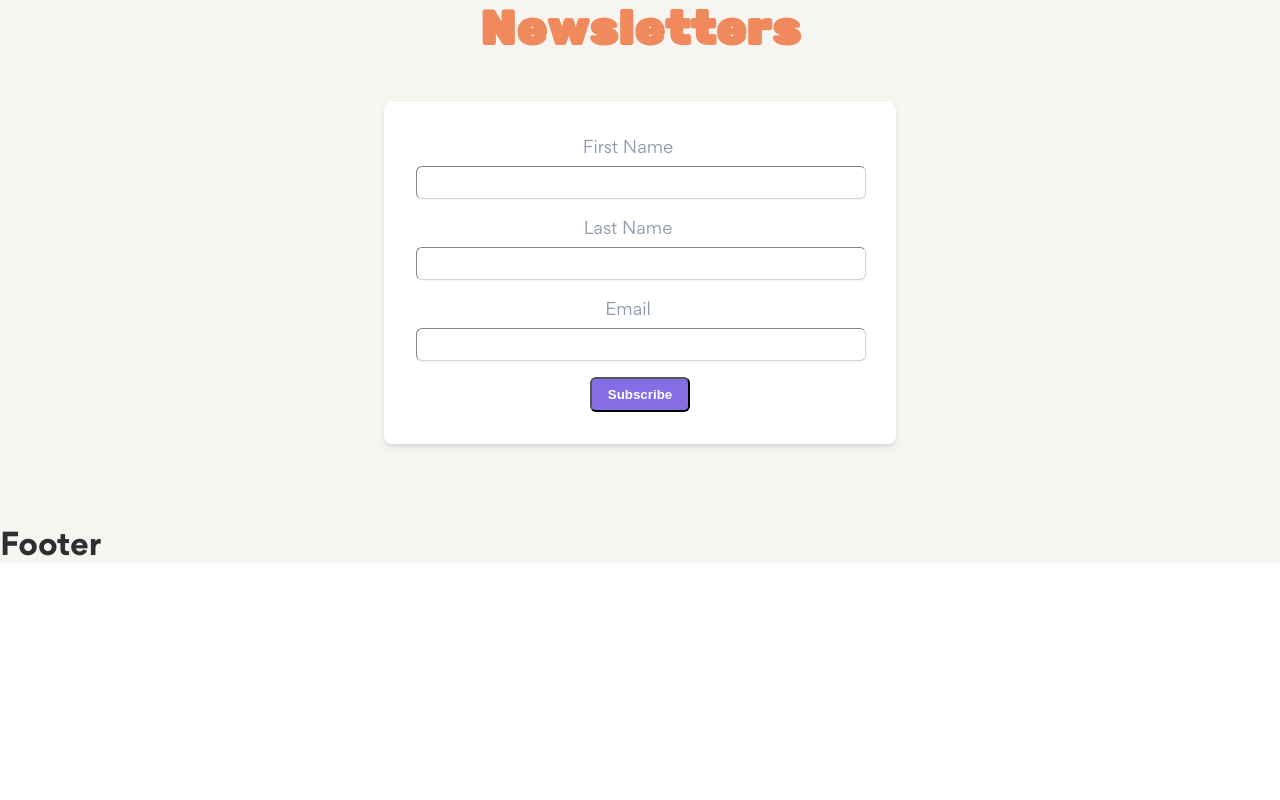
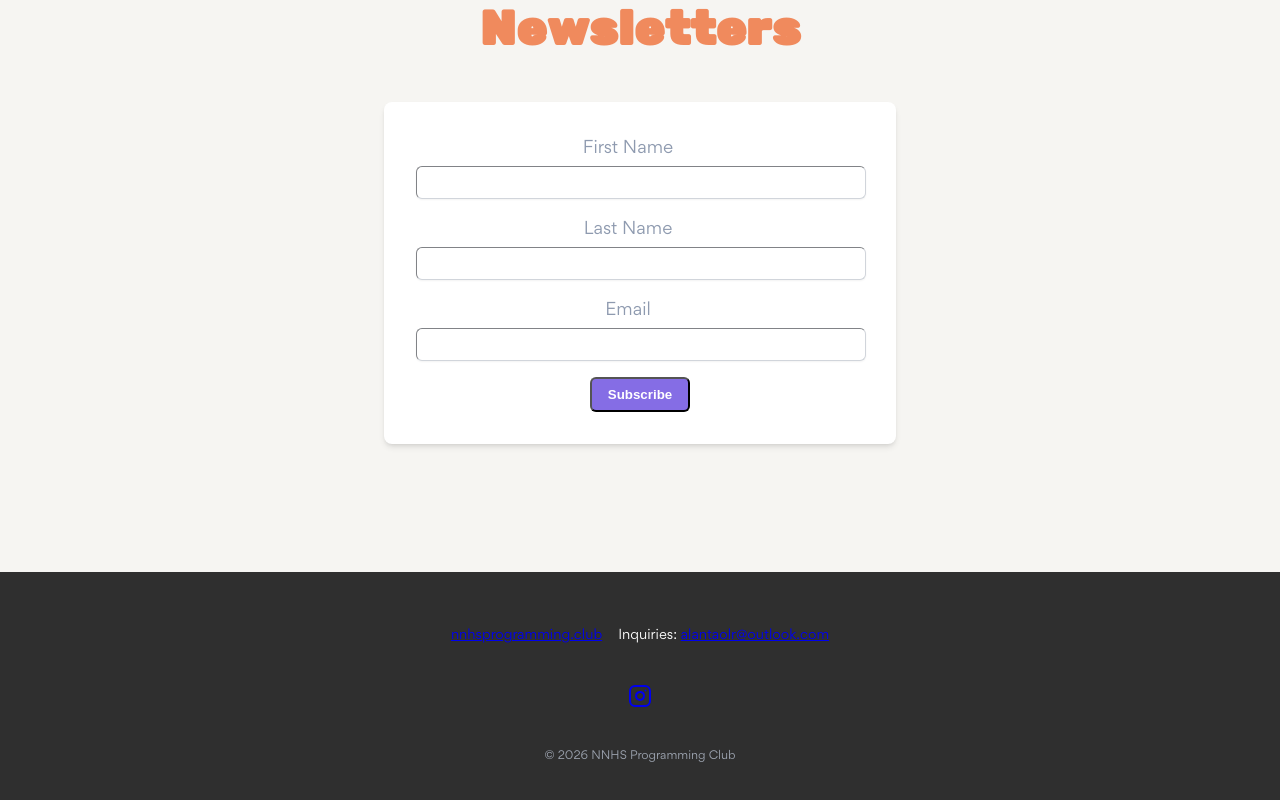
Before and after one commit to heonaliu/unplugged-hackathon, a React (Vite) app: page / in a window 1280 px wide. Shown: the part 3413-4213 px from the top of the page. Before the commit the page ends 3976 px from the top, so only its background shows below. Built offline with nearby package versions, Linux system fonts and the light colour scheme.

Commit message:
basic footer structure - still looks ugly

```diff
--- a/src/sections/Footer.jsx
+++ b/src/sections/Footer.jsx
@@ -1,7 +1,47 @@
+import { Instagram } from "lucide-react";
+import nnhsLogo from "../assets/progclublogo.png";
+
 export const Footer = () => {
   return (
-    <footer>
-      <h1>Footer</h1>
+    <footer className="bg-charcoal text-white py-10 px-6 mt-16">
+      <div className="max-w-5xl mx-auto flex flex-col items-center gap-6 text-center">
+
+        <div className="flex flex-col md:flex-row gap-4 text-sm items-center">
+          <a
+            href="https://nnhsprogramming.club/"
+            target="_blank"
+            rel="noopener noreferrer"
+            className="hover:underline"
+          >
+            nnhsprogramming.club
+          </a>
+
+          <p>
+            Inquiries:{" "}
+            <a
+              href="mailto:alantaolr@outlook.com"
+              className="hover:underline"
+            >
+              alantaolr@outlook.com
+            </a>
+          </p>
+        </div>
+
+        {/* Instagram */}
+        <a
+          href="https://www.instagram.com/p/DQE10cCDTg4/"
+          target="_blank"
+          rel="noopener noreferrer"
+          className="hover:scale-110 transition"
+        >
+          <Instagram className="w-6 h-6" />
+        </a>
+
+        {/* Optional small text */}
+        <p className="text-xs text-gray-400">
+          © {new Date().getFullYear()} NNHS Programming Club
+        </p>
+      </div>
     </footer>
   );
 };
```
Also changed, not shown: src/sections/Newsletters.jsx (+21 -10 lines), src/assets/progclublogo.png (added).
